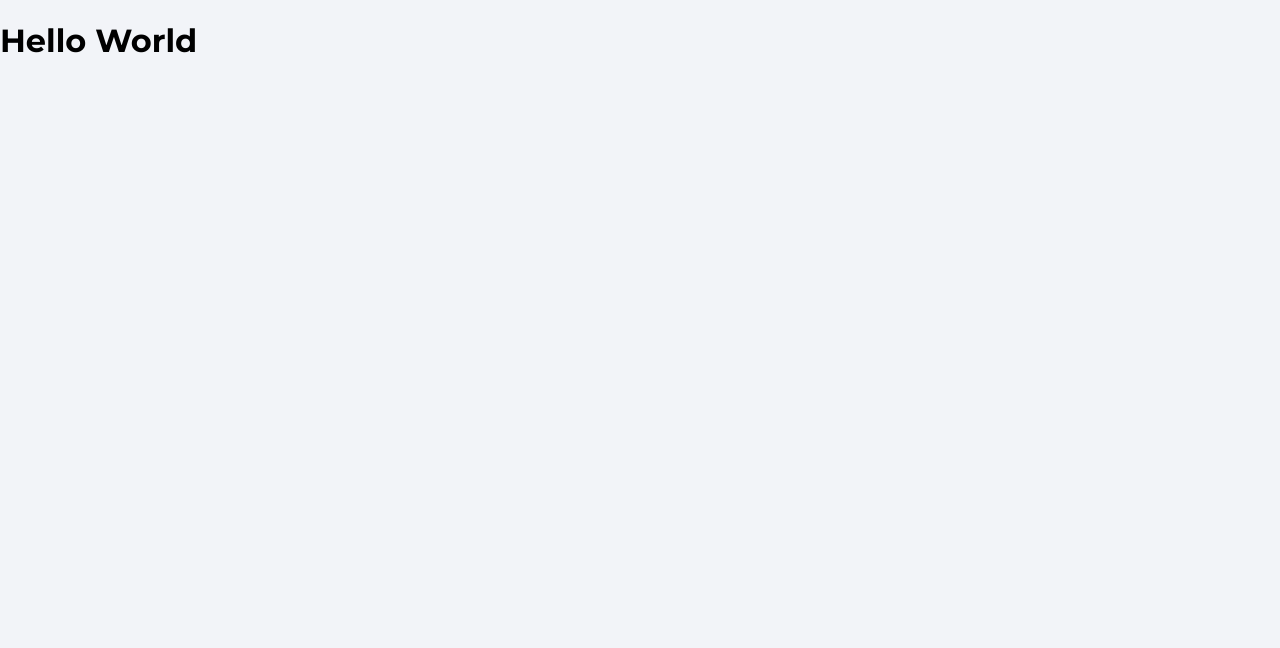
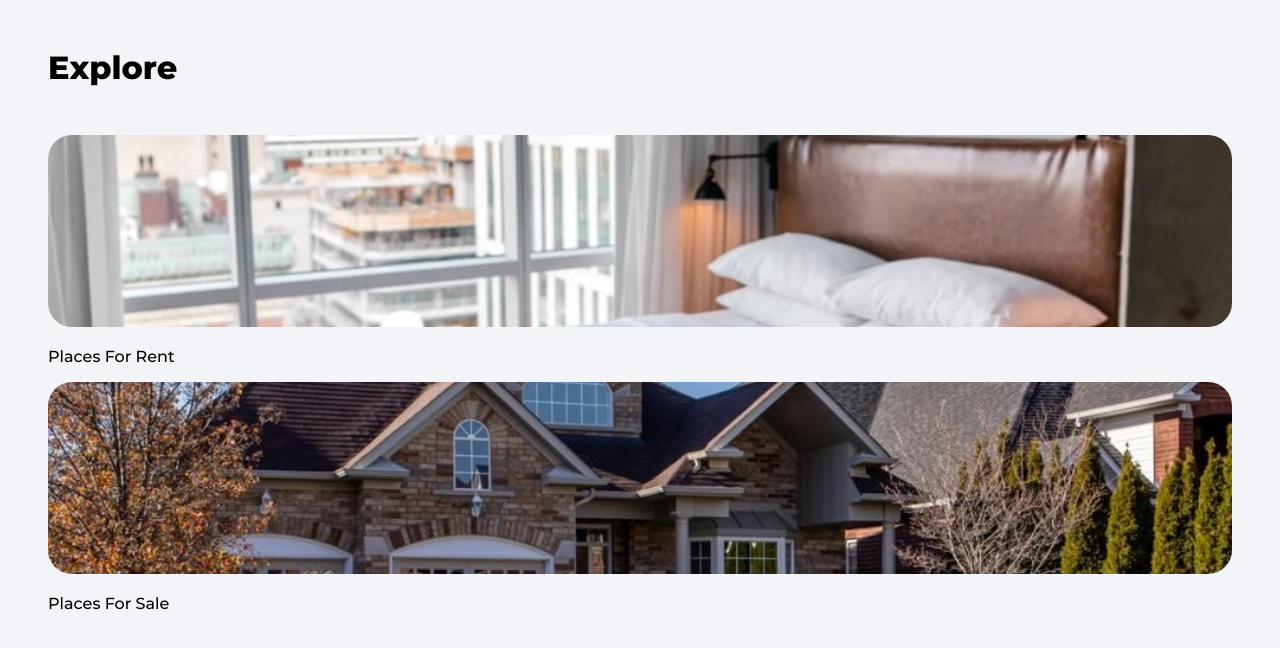
Before and after one commit to Shan-Joel/Dream-Residencies, a React (Create React App) app: page / in a window 1280 px wide. Shown: the top 648 px of the page. Built offline with nearby package versions, Linux system fonts and the light colour scheme.

Commit message:
Created a Explore page

```diff
--- a/package.json
+++ b/package.json
@@ -9,7 +9,9 @@
     "firebase": "^9.6.9",
     "react": "^17.0.2",
     "react-dom": "^17.0.2",
+    "react-router-dom": "^6.2.2",
     "react-scripts": "5.0.0",
+    "react-toastify": "^8.2.0",
     "web-vitals": "^2.1.4"
   },
   "scripts": {
--- a/src/App.js
+++ b/src/App.js
@@ -1,8 +1,22 @@
+import { BrowserRouter as Router, Routes, Route}
+from 'react-router-dom'
+import {ToastContainer } from 'react-toastify'
+import 'react-toastify/dist/ReactToastify.css'
+
+import Explore from "./pages/Explore";
+
+
 function App() {
   return (
-    <div>
-      <h1>Hello World</h1>
-    </div>
+    <>
+    <Router>
+      <Routes>
+        <Route path='/' element={<Explore />} />
+      </Routes>
+    </Router>
+
+    <ToastContainer />
+    </>
   );
 }
 
--- /dev/null
+++ b/src/pages/Explore.jsx
@@ -0,0 +1,36 @@
+import {Link} from 'react-router-dom'
+import rentCategoryImage from '../assets/jpg/rentCategoryImage.jpg'
+import sellCategoryImage from '../assets/jpg/sellCategoryImage.jpg'
+
+function Explore() {
+    return (
+      <div className='explore'>
+        <header>
+            <p className="pageHeader">Explore</p>
+        </header>
+
+        <main>
+            {/* Slider*/}
+
+            <p className="exploreCategoryHeading"></p>
+            <div className="exploreCategory">
+                <Link to='/category/rent'>
+                    <img src={rentCategoryImage}
+                    alt="rent"
+                    className='exploreCategoryImg' />
+                    <p className="exploreCategoryName">Places For Rent</p>
+                </Link>
+
+                <Link to='/category/sell'>
+                    <img src={sellCategoryImage}
+                    alt="sell"
+                    className='exploreCategoryImg' />
+                    <p className="exploreCategoryName">Places For Sale</p>
+                </Link>
+            </div>
+        </main>
+      </div>
+    );
+  }
+
+  export default Explore;
```
Also changed, not shown: src/pages/Category.jsx (added, +9 -0 lines), 1 other file (tests, documents, lock files or other folders).
